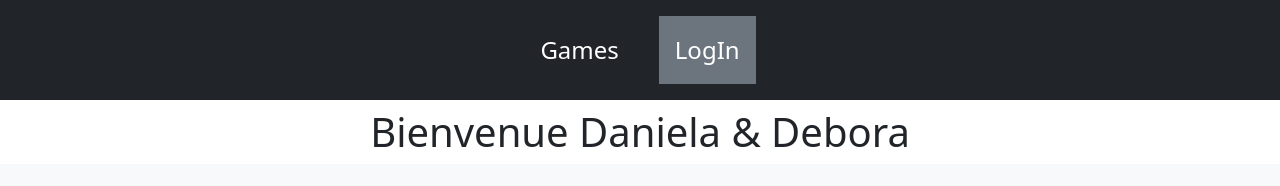
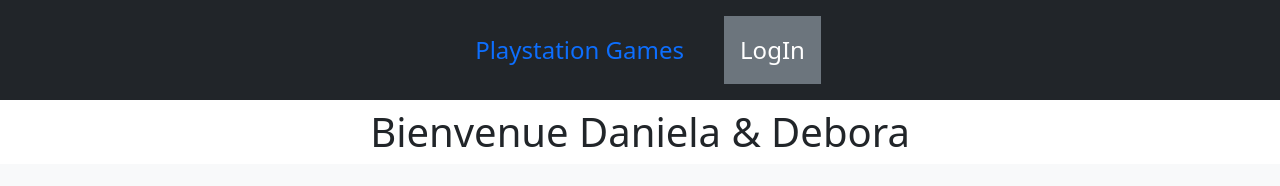
Before and after one commit to D2002-wamek/PlayStation, a website: page index.html in a window 1280 px wide. Drawn offline with nearby package versions, Linux system fonts and the light colour scheme; no server answers.

```diff
--- a/index.html
+++ b/index.html
@@ -23,12 +23,12 @@
         >
         <a
         href="/"
-        class="d-flex align-items-center text-white text-decoration-none p-3"
+        class="d-flex align-items-center text-blue text-decoration-none p-3"
         >
-        <span class="fs-4 text-center">Games</span>
+        <span class="fs-4 text-center">Playstation Games</span>
         </a>
         <a
-        class="d-flex align-items-center text-white text-decoration-none text-bg-secondary p-3"
+        class="d-flex align-items-center text-blue text-decoration-none text-bg-secondary p-3"
         href="./login.html"
         >
         <span class="fs-4 text-center">LogIn</span></a
```
